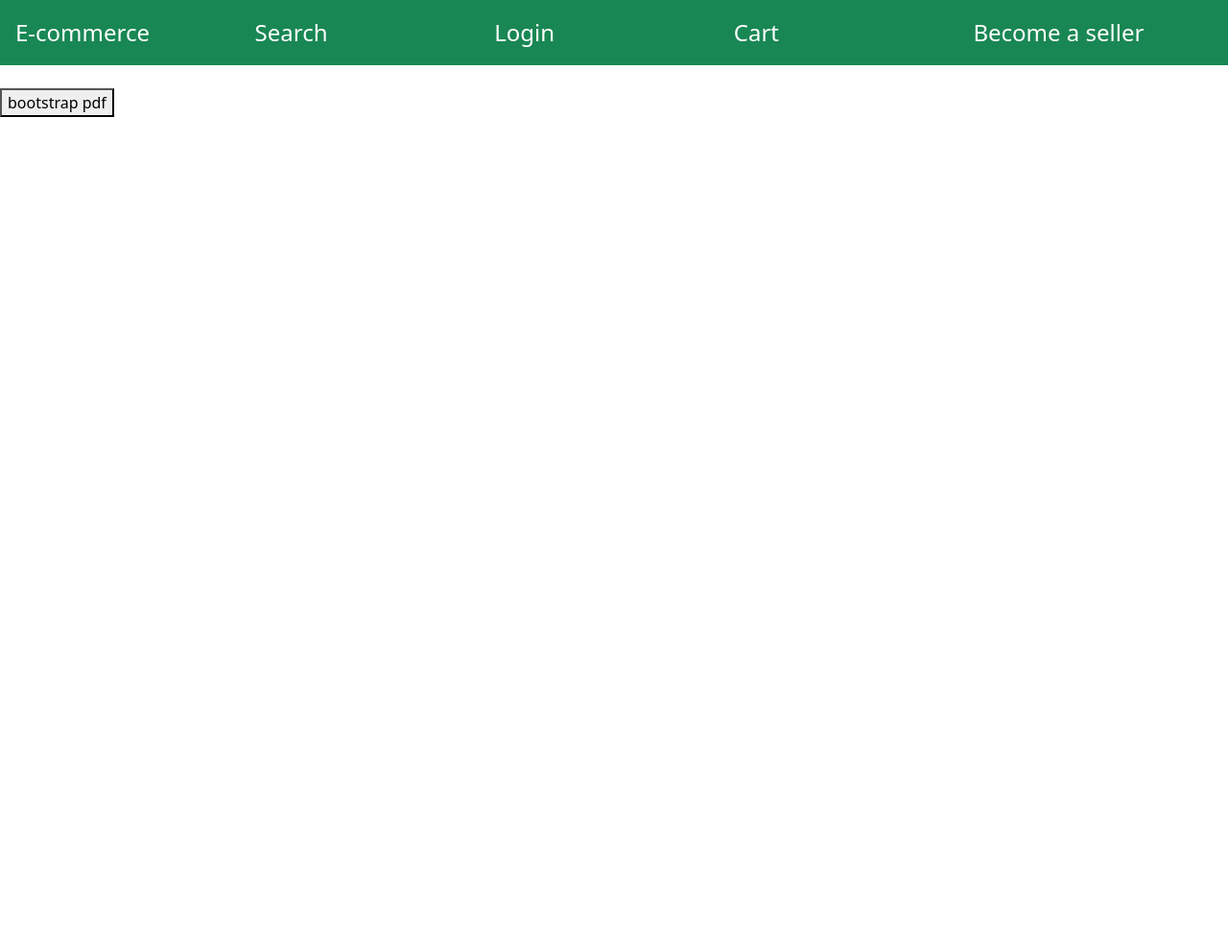
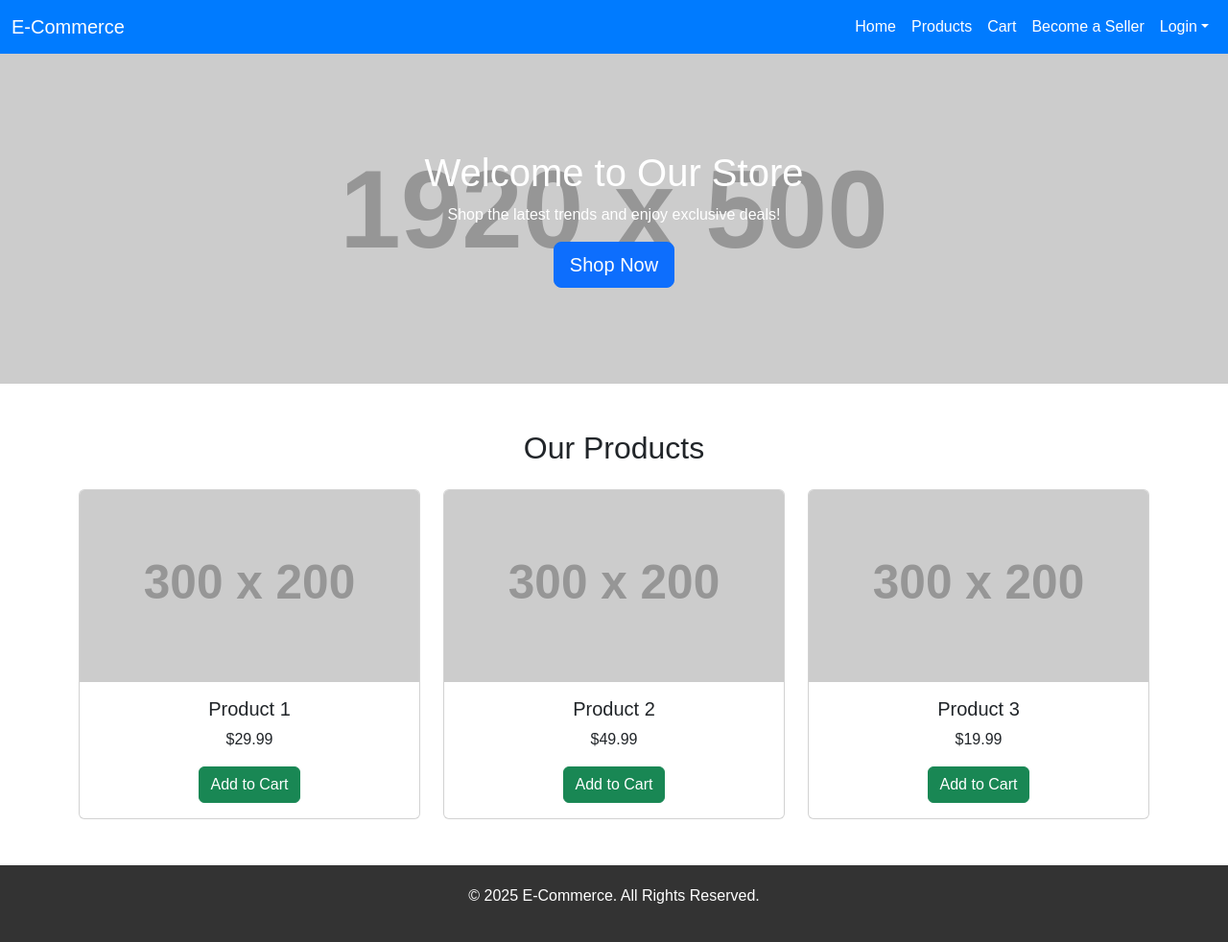
Before and after one commit to IB-Indraditya/indraditya-me, a plain HTML site: page index.html in a window 1280 px wide. Shown: the whole page at 96% size. Before the commit the page ends 800 px from the top, so only its background shows below. Drawn offline with nearby package versions, Linux system fonts and the light colour scheme; placeholder pictures from the web are drawn by us.

Commit message:
Initial commit

```diff
--- a/index.html
+++ b/index.html
@@ -3,64 +3,132 @@
 <head>
     <meta charset="utf-8">
     <meta name="viewport" content="width=device-width, initial-scale=1">
-    <!-- <link rel="stylesheet" href="https://cdn.jsdelivr.net/npm/bootstrap@5.3.2/dist/css/bootstrap.min.css" integrity="sha384-T3c6CoIi6uLrA9TneNEoa7RxnatzjcDSCmG1MXxSR1GAsXEV/Dwwykc2MPK8M2HN" crossorigin="anonymous">
-    <script src="https://cdn.jsdelivr.net/npm/bootstrap@5.3.2/dist/js/bootstrap.min.js" integrity="sha384-BBtl+eGJRgqQAUMxJ7pMwbEyER4l1g+O15P+16Ep7Q9Q+zqX6gSbd85u4mG4QzX+" crossorigin="anonymous"></script> -->
-    <script src="https://ajax.googleapis.com/ajax/libs/jquery/3.7.1/jquery.min.js"></script>
-    <!-- <link href="https://cdn.jsdelivr.net/npm/bootstrap@5.1.3/dist/css/bootstrap.min.css" rel="stylesheet">
-    <script src="https://cdn.jsdelivr.net/npm/@popperjs/core@2.9.2/dist/umd/popper.min.js"></script>
-    <script src="https://cdn.jsdelivr.net/npm/bootstrap@5.1.3/dist/js/bootstrap.min.js"></script> -->
     <link href="https://cdn.jsdelivr.net/npm/bootstrap@5.3.3/dist/css/bootstrap.min.css" rel="stylesheet">
     <script src="https://cdn.jsdelivr.net/npm/bootstrap@5.3.3/dist/js/bootstrap.bundle.min.js"></script>
-    <title>My Webpage</title>
-    <style type="text/css">
-        .custombg{
-            background: lightblue;
-            color: yellow-300;
+    <title>E-Commerce</title>
+    <style>
+        body {
+            font-family: Arial, sans-serif;
         }
-        .kol{
-            text-decoration: none;
+        .navbar {
+            background-color: #007bff;
+        }
+        .navbar a {
+            color: white !important;
+        }
+        .navbar .dropdown-item {
+            color: #000;
+        }
+        .navbar .dropdown-item:hover {
+            background-color: #007bff;
+            color: #fff;
+        }
+        .hero-section {
+            background: url('https://via.placeholder.com/1920x500') no-repeat center center;
+            background-size: cover;
             color: white;
+            padding: 100px 20px;
+            text-align: center;
         }
-        .ab{
-            margin: 15px -40px;
-            position: absolute;
+        .product-card img {
+            height: 200px;
+            object-fit: cover;
         }
-        .dropdown-item{
-            width: 200px;
-            background: yellow;
-        }
-        .dropdown-item:hover{
-            background: seagreen !important;
-            color: gold;
+        .footer {
+            background-color: #333;
+            color: white;
+            padding: 20px 0;
+            text-align: center;
         }
     </style>
-    <title></title>
 </head>
 <body>
-    <section class="container-fluid p-3 fs-4 bg-success text-white d-flex">
-        <div class="col">E-commerce</div>
-        <div class="col">Search</div>
-        <div class="col">
-            <a href="#demo" class="kol" data-bs-toggle="collapse">Login</a>
-              <div id="demo" class="collapse ab">
-                <a class="dropdown-item bg-warning p-3" href="#">Link 1</a>
-                <a class="dropdown-item bg-warning p-3" href="#">Link 2</a>
-                <a class="dropdown-item bg-warning p-3" href="#">Link 3</a>
-              </div>
-          </div>
 
-        <div class="col">Cart</div>
-        <div class="col">Become a seller</div>
-    </section>
-    <br>
-    <section><a href="liezeln_bootstrap-5-3-2023.pdf"><button>bootstrap pdf</button></a></section>
-    <script type="text/javascript">
-        // $(document).ready(()=>{
-        //     $(".container-fluid").click(()=>{
-        //         $(".col").css("color", "blue");
-        //     });
-        // });
-        document.querySelector(".container-fluid").addEventListener("click", ()=> {document.querySelectorAll(".col").forEach((ele)=>{ele.style.background="yellow"});});
-    </script>
+<!-- Navbar -->
+<nav class="navbar navbar-expand-lg navbar-dark">
+    <div class="container-fluid">
+        <a class="navbar-brand" href="#">E-Commerce</a>
+        <button class="navbar-toggler" type="button" data-bs-toggle="collapse" data-bs-target="#navbarNav">
+            <span class="navbar-toggler-icon"></span>
+        </button>
+        <div class="collapse navbar-collapse" id="navbarNav">
+            <ul class="navbar-nav ms-auto">
+                <li class="nav-item">
+                    <a class="nav-link" href="#">Home</a>
+                </li>
+                <li class="nav-item">
+                    <a class="nav-link" href="#">Products</a>
+                </li>
+                <li class="nav-item">
+                    <a class="nav-link" href="#">Cart</a>
+                </li>
+                <li class="nav-item">
+                    <a class="nav-link" href="#">Become a Seller</a>
+                </li>
+                <li class="nav-item dropdown">
+                    <a class="nav-link dropdown-toggle" href="#" role="button" data-bs-toggle="dropdown">Login</a>
+                    <ul class="dropdown-menu">
+                        <li><a class="dropdown-item" href="#">Profile</a></li>
+                        <li><a class="dropdown-item" href="#">Orders</a></li>
+                        <li><a class="dropdown-item" href="#">Logout</a></li>
+                    </ul>
+                </li>
+            </ul>
+        </div>
+    </div>
+</nav>
+
+<!-- Hero Section -->
+<section class="hero-section">
+    <h1>Welcome to Our Store</h1>
+    <p>Shop the latest trends and enjoy exclusive deals!</p>
+    <a href="#products" class="btn btn-primary btn-lg">Shop Now</a>
+</section>
+
+<!-- Product Section -->
+<section id="products" class="container my-5">
+    <h2 class="text-center mb-4">Our Products</h2>
+    <div class="row">
+        <!-- Product 1 -->
+        <div class="col-md-4">
+            <div class="card product-card">
+                <img src="https://via.placeholder.com/300x200" class="card-img-top" alt="Product 1">
+                <div class="card-body text-center">
+                    <h5 class="card-title">Product 1</h5>
+                    <p class="card-text">$29.99</p>
+                    <button class="btn btn-success">Add to Cart</button>
+                </div>
+            </div>
+        </div>
+        <!-- Product 2 -->
+        <div class="col-md-4">
+            <div class="card product-card">
+                <img src="https://via.placeholder.com/300x200" class="card-img-top" alt="Product 2">
+                <div class="card-body text-center">
+                    <h5 class="card-title">Product 2</h5>
+                    <p class="card-text">$49.99</p>
+                    <button class="btn btn-success">Add to Cart</button>
+                </div>
+            </div>
+        </div>
+        <!-- Product 3 -->
+        <div class="col-md-4">
+            <div class="card product-card">
+                <img src="https://via.placeholder.com/300x200" class="card-img-top" alt="Product 3">
+                <div class="card-body text-center">
+                    <h5 class="card-title">Product 3</h5>
+                    <p class="card-text">$19.99</p>
+                    <button class="btn btn-success">Add to Cart</button>
+                </div>
+            </div>
+        </div>
+    </div>
+</section>
+
+<!-- Footer -->
+<footer class="footer">
+    <p>&copy; 2025 E-Commerce. All Rights Reserved.</p>
+</footer>
+
 </body>
 </html>
```
